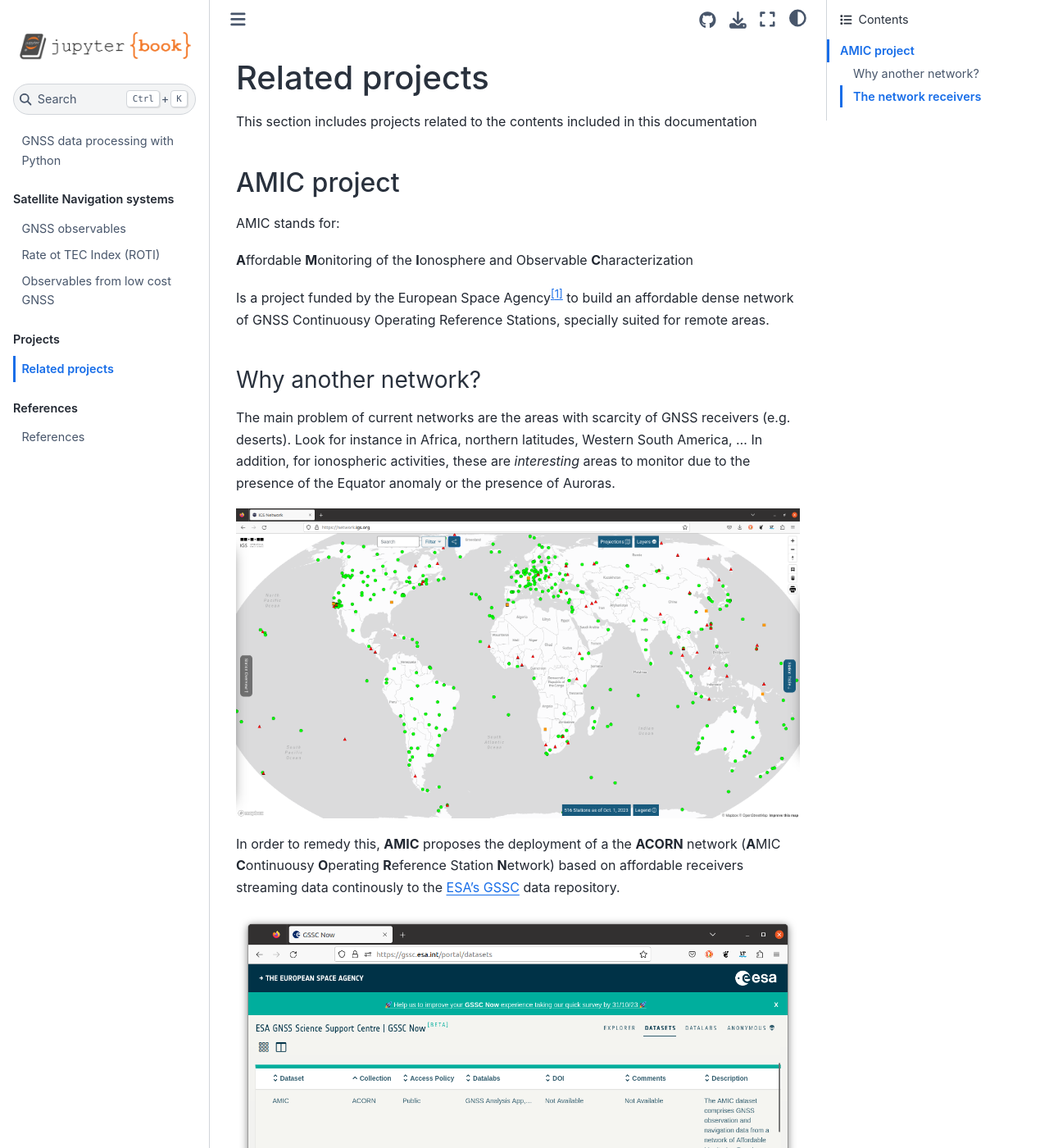
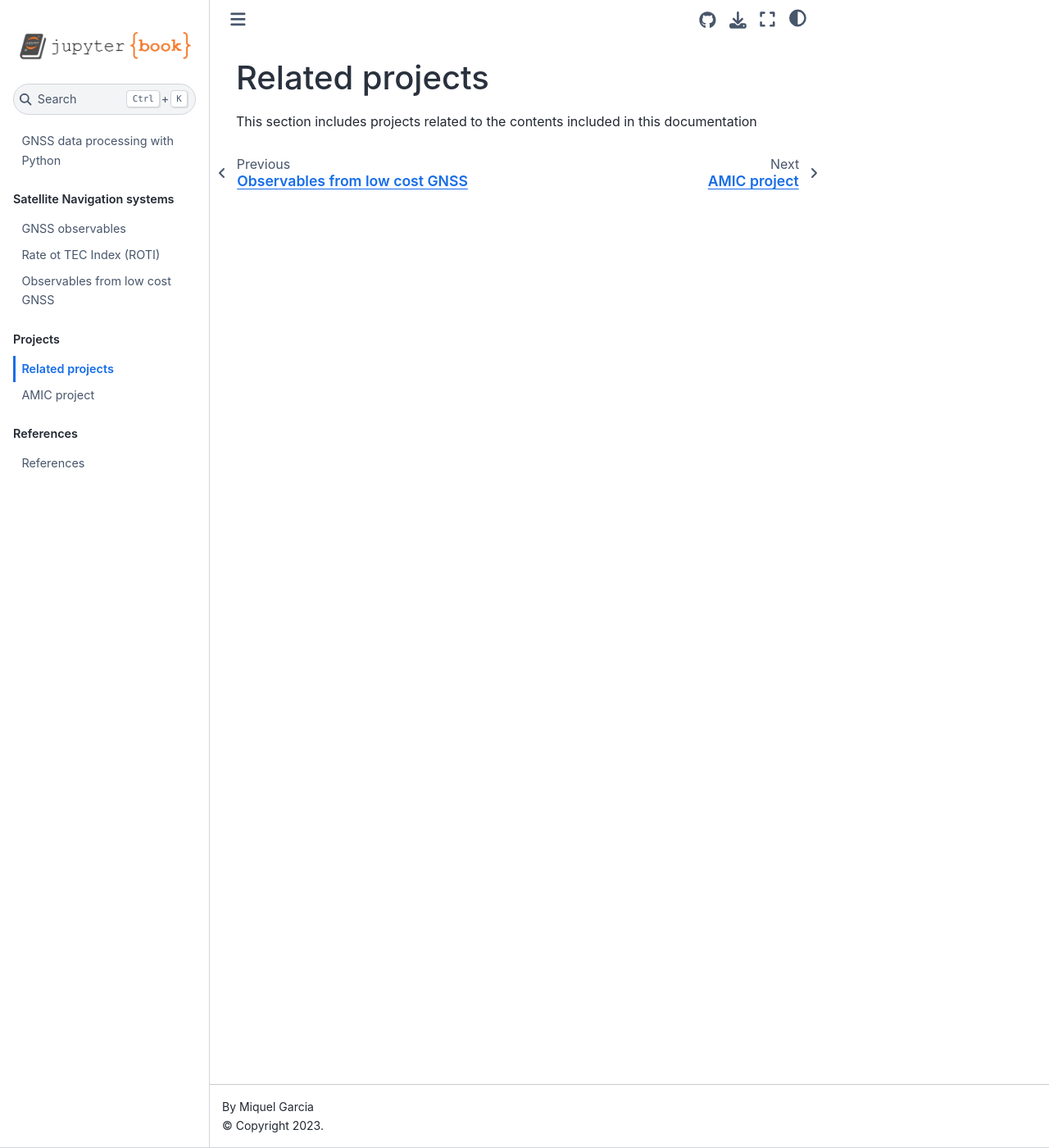
Before and after one commit to rokubun/gnss_tutorials, a Jupyter Book: the page built from docs/projects.md, in a window 1280 px wide and 1400 px high. Shown: the whole window at 82% size. Built offline with Jupyter Book 1.0.4 settings and Sphinx 7.4.7 and the Sphinx Book theme 1.1.4, drawn with Linux system fonts in a browser that asks for light colours; pages that are not in the unit, such as notebooks, are missing from menus; some of the changed text lies outside the part shown.

Commit message:
feat(projects): first cut at AMIC project section

````diff
--- a/_toc.yml
+++ b/_toc.yml
@@ -19,6 +19,7 @@ parts:
   - caption: Projects
     chapters:
     - file: docs/projects
+    - file: docs/amic
 
   - caption: References
     chapters:
--- a/docs/projects.md
+++ b/docs/projects.md
@@ -1,64 +1,3 @@
 # Related projects
 
 This section includes projects related to the contents included in this documentation
-
-## AMIC project
-
-AMIC stands for:
-
-**A**ffordable **M**onitoring of the **I**onosphere and Observable **C**haracterization
-
-Is a project funded by the European Space Agency[^contractnum] to build an
-affordable dense network of GNSS Continuousy Operating Reference Stations,
-specially suited for remote areas.
-
-### Why another network?
-
-The main problem of current networks are the areas with scarcity of GNSS
-receivers (e.g. deserts). Look for instance in Africa, northern latitudes, Western South America, ... In addition, for ionospheric activities, these are *interesting* areas to monitor due to the presence of the Equator anomaly or the presence of Auroras.
-
-![IGS network](../assets/igs_network.png)
-
-In order to remedy this, **AMIC** proposes the deployment of a the  **ACORN** network (**A**MIC **C**ontinuousy **O**perating **R**eference Station **N**etwork) based on affordable receivers streaming data continously to the [ESA's GSSC](https://gssc.esa.int/portal/) data repository.
-
-![ESA GSSC Data portal](../assets/esa_gssc_data_portal.png)
-
-An important point of th project and the network is that the
-**data will be publicly available**.
-
-### The network receivers
-
-The AMIC GNSS receiver is a receiver based on the [u-blox ZED-F9P](https://www.u-blox.com/en/product/zed-f9p-module) GNSS chipset, which is a dual frequency (L1/L2/E5b) receiver able to track multiple constellations (GPS, Galileo, Beidou, Glonass, QZSS, ...).
-
-The power consumption of the device is very low (similar to the consumption of a Raspberry Pi).
-
-The device will transfer around 35 Mbytes per day of data to ESA servers in Europe.
-
-![AMIC receiver MEDEA](../assets/amic_receiver_medea.jpg)
-
-The antenna corresponds to an [Inchang JCA228B](http://www.jinchanggps.com/JCA228B-pd46958135.html) multi-frequency GNSS antenna
-
-![AMIC antenna Inchang](../assets/amic_antenna_inchang.png)
-
-Deployment of MEDEA GNSS computer to:
-Continuous log GNSS raw data (pseudoranges, carrier-phase, Doppler, C/N0)
-Automatically upload to ESA COSMOS data repository
-
-Main target: minimal “hands & eye” needs in remote areas
-
-
-For affordable ionospheric monitoring
-
-Types of receivers
-
-Institutions
-
-
-Public data through ESA's GSSC
-
-```{admonition} Want to host a receiver?
-Fill out this [form](https://forms.gle/VMpzRQvP6fnRSeiw6)
-```
-
-
-[^contractnum]: ESA contract number 4000130532/20/NL/AS/hh
````
Also changed, not shown: docs/amic.md (added, +56 -0 lines), docs/low_cost_gnss.md (+0 -14 lines), assets/amic_network.png (added).
